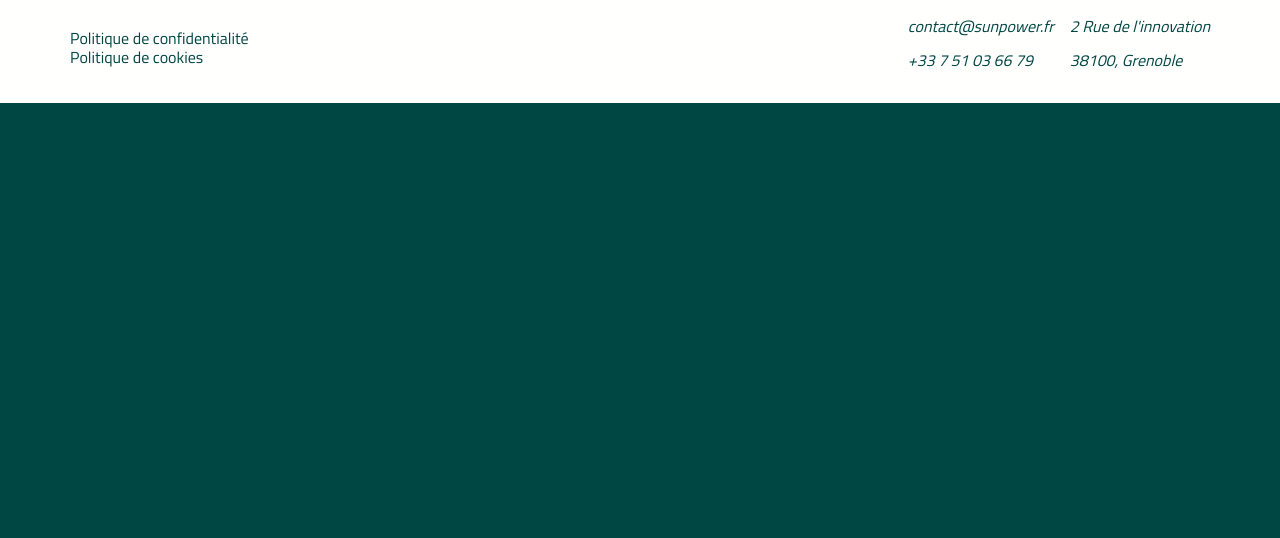
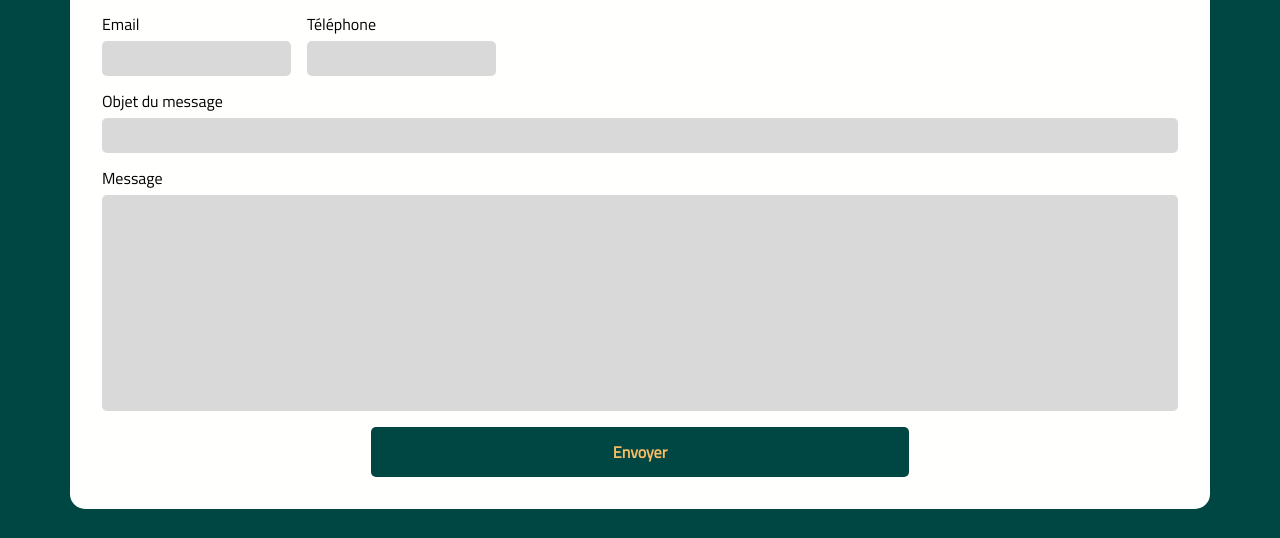
Before and after one commit to TysonNemeghaire1/Sunpower, a website: page index.html in a window 1280 px wide. Shown: the part 1654-2192 px from the top of the page. Before the commit the page ends 1757 px from the top, so only its background shows below. Drawn offline with Linux system fonts and the light colour scheme.

Commit message:
Formulaire

```diff
--- a/assets/style/scss/index.scss
+++ b/assets/style/scss/index.scss
@@ -27,6 +27,7 @@ article {
   margin-top: 16px;
   background: $secondary;
   padding: 16px;
+
   h2 {
     @extend %container;
     line-height: 40px;
@@ -34,8 +35,6 @@ article {
     font-size: x-large;
   }
 }
-
-
 
 h3 {
   color: $tertiary;
@@ -129,6 +128,63 @@ main {
   flex: 1;
 }
 
+//region CONTACT FORM
+
+#form-container {
+  @extend %container;
+}
+
+form {
+  display: flex;
+  flex-direction: column;
+  gap: 16px;
+  background: $tertiary;
+  border-radius: 15px;
+  margin: 32px 0;
+  padding: 32px 32px;
+
+  input,
+  textarea {
+    background: #d9d9d9;
+    border: none;
+    border-radius: 5px;
+    padding: 8px;
+  }
+
+  input[type=submit] {
+    background: $primary;
+    color: $highlight;
+    font-weight: 900;
+    padding: 16px;
+    min-width: fit-content;
+    width: 50%;
+    align-self: center;
+  }
+
+  textarea {
+    height: 200px;
+    resize: none;
+  }
+}
+
+#contact-container {
+  display: flex;
+  flex-direction: column;
+  gap: 16px;
+
+  input {
+    flex: 1;
+  }
+}
+
+.input-container {
+  display: flex;
+  flex-direction: column;
+  gap: 8px;
+}
+
+//endregion
+
 //region FOOTER
 footer {
   height: auto;
@@ -165,8 +221,6 @@ footer {
   p {
     font-size: large;
   }
-
-  // justify-self: end;
 }
 
 #links-container {
@@ -185,17 +239,19 @@ address {
   p {
     color: $primary;
   }
+}
 
-  //justify-self: end;
-}
+//endregion
 
 @media screen and (min-width: map-get($breakpoints, md)) {
   #footer-container {
     grid-template: repeat(2, 1fr) / repeat(2, 1fr);
   }
-  #partenaires-container, address {
+  #partenaires-container,
+  address {
     justify-self: end;
   }
+  #contact-container {
+    flex-direction: row;
+  }
 }
-
-//endregion
--- a/index.html
+++ b/index.html
@@ -1,16 +1,16 @@
 <!DOCTYPE html>
 <html lang="fr">
   <head>
-    <meta charset="UTF-8"/>
+    <meta charset="UTF-8" />
     <meta
       name="viewport"
       content="width=device-width, user-scalable=no, initial-scale=1.0, maximum-scale=1.0, minimum-scale=1.0"
     />
-    <meta http-equiv="X-UA-Compatible" content="ie=edge"/>
+    <meta http-equiv="X-UA-Compatible" content="ie=edge" />
     <title>Sunpower | Accueil</title>
-    <link rel="stylesheet" href="./assets/style/css/normalize.css"/>
-    <link rel="stylesheet" href="./assets/style/css/index.css"/>
-    <link rel="stylesheet" href="./assets/style/css/accueil.css"/>
+    <link rel="stylesheet" href="./assets/style/css/normalize.css" />
+    <link rel="stylesheet" href="./assets/style/css/index.css" />
+    <link rel="stylesheet" href="./assets/style/css/accueil.css" />
     <link
       rel="shortcuticon"
       href="./assets/images/Logo-panneau-ico.ico"
@@ -21,7 +21,7 @@
     <header>
       <div id="header-container">
         <div id="logo">
-            <img src="./assets/images/Logo-panneau.svg" alt=""/>
+          <img src="./assets/images/Logo-panneau.svg" alt="" />
           <h1>Sunpower</h1>
         </div>
         <nav>
@@ -53,21 +53,28 @@
     </header>
     <main>
       <section>
-        <div class="title-container"><h2>
+        <div class="title-container">
+          <h2>
             Sunpower, Leader du marché des ombrières et des panneaux solaires
-        </h2></div>
+          </h2>
+        </div>
 
         <article>
           <h3>Le solaire pour la vie</h3>
           <div class="article__content">
             <p class="article__content--text">
-                    Dans le monde entier, les particuliers et les entreprises choisissent la qualité inégalée des
-                    panneaux solaires Maxeon pour alimenter en électricité leurs foyers et leurs bureaux.
-                    Nos panneaux solaires innovants Maxeon produisent davantage d’énergie que les panneaux standard1 et
-                    bénéficient de la durée de vie garantie la plus longue du secteur : 40 ans
+              Dans le monde entier, les particuliers et les entreprises
+              choisissent la qualité inégalée des panneaux solaires Maxeon pour
+              alimenter en électricité leurs foyers et leurs bureaux. Nos
+              panneaux solaires innovants Maxeon produisent davantage d’énergie
+              que les panneaux standard et bénéficient de la durée de vie
+              garantie la plus longue du secteur : 40 ans
             </p>
             <div class="article__content--img">
-                    <img src="./assets/images/produits/why-sunpower_Solar_for_Life.webp" alt=""/>
+              <img
+                src="./assets/images/produits/why-sunpower_Solar_for_Life.webp"
+                alt=""
+              />
             </div>
           </div>
         </article>
@@ -75,21 +82,24 @@
           <h3>Pour un avenir meilleur</h3>
           <div class="article__content">
             <div class="article__content--img">
-                    <img src="./assets/images/produits/why_sunpower_For_A_Better_Tomorrow.webp" alt=""/>
+              <img
+                src="./assets/images/produits/why_sunpower_For_A_Better_Tomorrow.webp"
+                alt=""
+              />
             </div>
             <p class="article__content--text">
-                    Vous pouvez désormais bénéficier des panneaux solaires les plus respectueux de notre planète sans
-                    faire l’impasse sur leurs performances.
-                    Les panneaux Maxeon ne contiennent pas de plomb. Ils sont fabriqués à partir de matériaux
-                    recyclables et suivant des processus de production économes en ressources. Il est donc tout naturel
-                    qu’ils soient certifiés pour leur fabrication écoresponsable par de nombreux organismes
-                    indépendants.
+              Vous pouvez désormais bénéficier des panneaux solaires les plus
+              respectueux de notre planète sans faire l’impasse sur leurs
+              performances. Les panneaux Maxeon ne contiennent pas de plomb. Ils
+              sont fabriqués à partir de matériaux recyclables et suivant des
+              processus de production économes en ressources. Il est donc tout
+              naturel qu’ils soient certifiés pour leur fabrication
+              écoresponsable par de nombreux organismes indépendants.
               <a href="#" class="button button__yellow">Contactez nous! </a>
             </p>
           </div>
         </article>
       </section>
-
       <section>
         <div class="title-container"><h2>Nos Services</h2></div>
         <article>
@@ -98,18 +108,46 @@
             <div class="article__content--img">
               <img
                 src="./assets/images/produits/sustainable_solar_panel_production_maxeon_malaysia_teaser.webp"
-                            alt="Panneaux solaires sur le toit d'une entreprise"
+                alt="Aperçu de la production solaire durable de Maxeons sur le site malaisien."
               />
             </div>
             <p class="article__content--text">
-                    Que votre choix se porte sur les panneaux de notre gamme emblématique SunPower Maxeon, dotés d’une
-                    garantie exceptionnelle de 40 ans, ou sur les modèles de la gamme SunPower Performance, avec leur
-                    excellent rapport qualité- prix et leur garantie de 25 ans, vous aurez l’assurance d’une parfaite
-                    tranquillité d’esprit pendant plusieurs décennies.
+              Que votre choix se porte sur les panneaux de notre gamme
+              emblématique SunPower Maxeon, dotés d’une garantie exceptionnelle
+              de 40 ans, ou sur les modèles de la gamme SunPower Performance,
+              avec leur excellent rapport qualité- prix et leur garantie de 25
+              ans, vous aurez l’assurance d’une parfaite tranquillité d’esprit
+              pendant plusieurs décennies.
               <a href="#" class="button button__yellow">Contactez nous! </a>
             </p>
           </div>
         </article>
+      </section>
+      <section>
+        <div class="title-container"><h2>Nous contacter</h2></div>
+        <div id="form-container">
+          <form>
+            <div id="contact-container">
+              <div class="input-container">
+                <label for="name">Email</label>
+                <input type="email" name="name" id="name"/>
+              </div>
+              <div class="input-container">
+                <label for="firstname">Téléphone</label>
+                <input type="tel" name="firstname" id="firstname"/>
+              </div>
+            </div>
+            <div class="input-container">
+              <label for="object">Objet du message</label>
+              <input type="text" name="object" id="object"/>
+            </div>
+            <div class="input-container">
+              <label for="message">Message</label>
+              <textarea name="message" id="message"></textarea>
+            </div>
+            <input type="submit" value="Envoyer">
+          </form>
+        </div>
       </section>
     </main>
     <footer>
```
Also changed, not shown: assets/style/css/index.css. Lines whose indentation alone changed are shown as unchanged.
